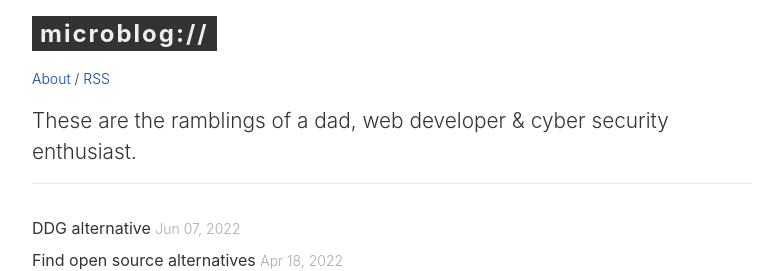
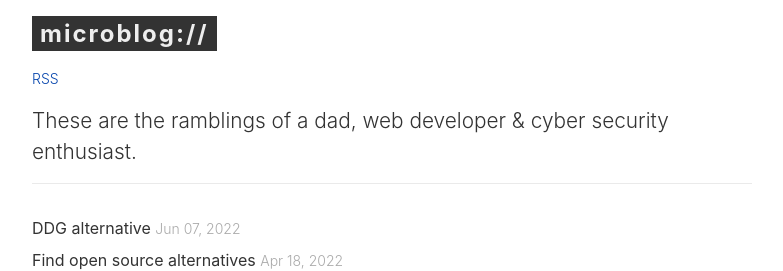
Before and after one commit to to-ie/to-ie.github.io, a Jekyll site: the page built from index.html, in a window 1280 px wide. Shown: the top 271 px of the page, without its empty margins (8-791 px from the left). Built offline with Jekyll 4.4.1, drawn with Linux system fonts in a browser that asks for light colours.

Commit message:
navigation

```diff
--- a/_includes/nav.html
+++ b/_includes/nav.html
@@ -1 +1 @@
-<p class="site-nav"><a href="{{ '/about' | prepend: site.baseurl | prepend: site.url }}">About</a> / <a href="{{ '/feed.xml' | prepend: site.baseurl | prepend: site.url }}">RSS</a></p>
+<p class="site-nav"><a href="{{ '/feed.xml' | prepend: site.baseurl | prepend: site.url }}">RSS</a></p>
```
Also changed, not shown: about.md (deleted, +0 -6 lines).
